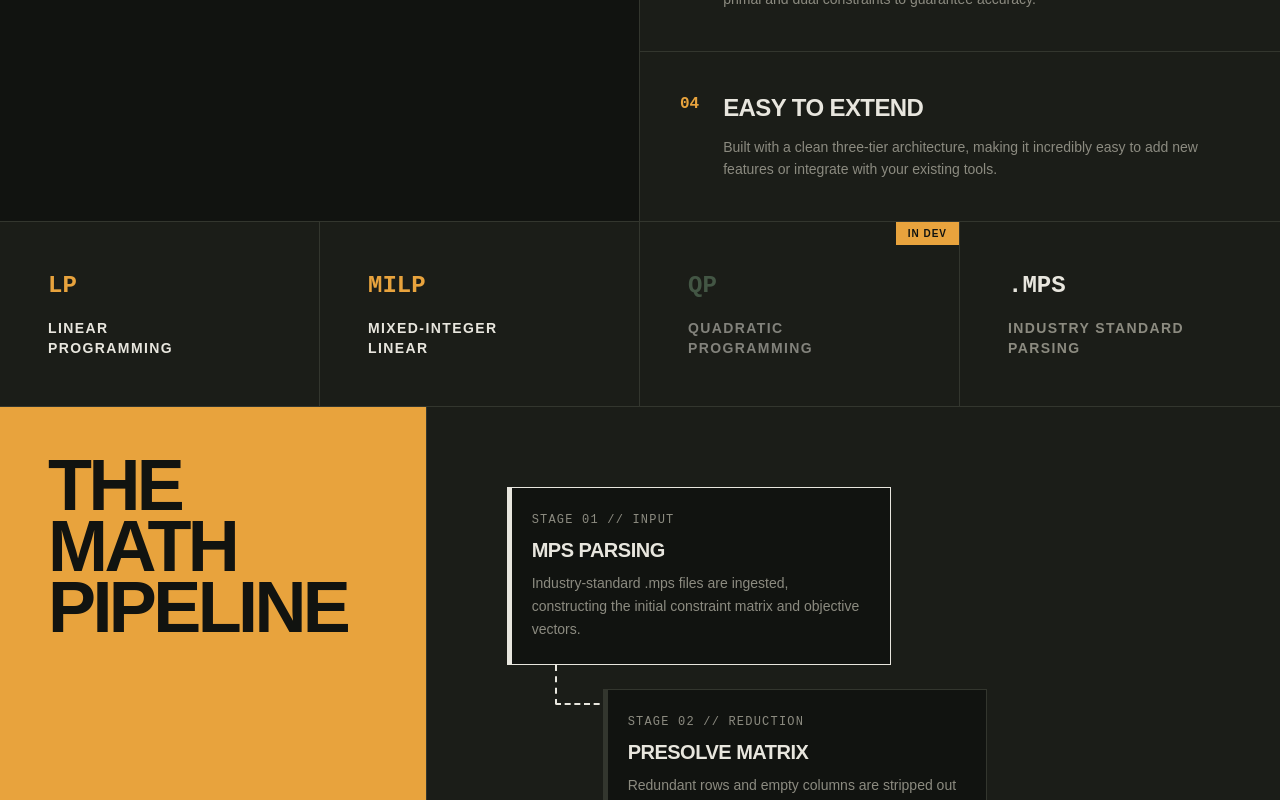
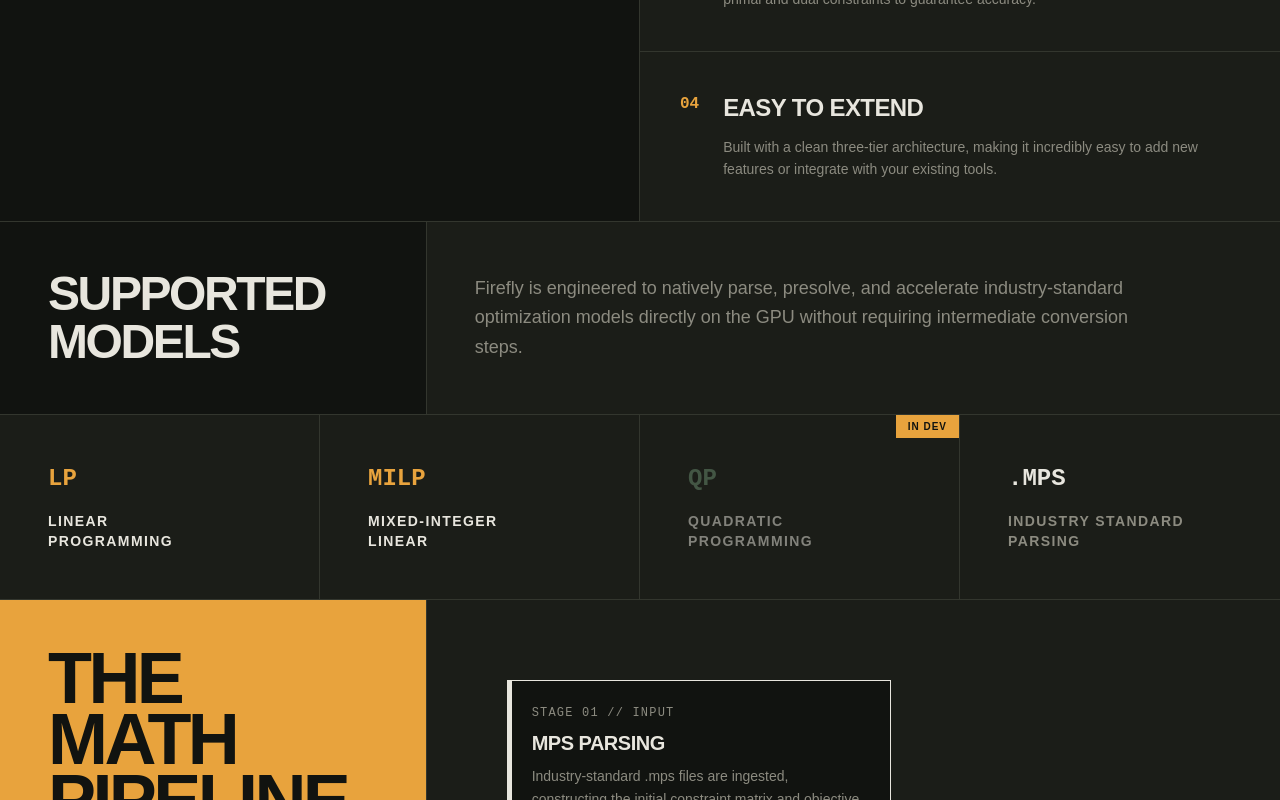
Before and after one commit to akshayvarma121/firefly_solver_landing_page, a React (Vite) app: page / in a window 1280 px wide. Shown: the part 1437-2237 px from the top of the page. Built offline with nearby package versions, Linux system fonts and the light colour scheme.

Commit message:
feat: Add dedicated title block and context to Capabilities section

```diff
--- a/src/App.tsx
+++ b/src/App.tsx
@@ -144,8 +144,18 @@
         </section>
 
         {/* CAPABILITIES */}
-        <section className="border-b border-border bg-background">
-          <div className="grid grid-cols-1 sm:grid-cols-2 lg:grid-cols-4">
+        <section className="border-b border-border bg-panel">
+          <div className="flex flex-col md:flex-row border-b border-border">
+            <div className="p-8 md:p-12 w-full md:w-1/3 border-r border-border flex items-center bg-background">
+              <h2 className="text-4xl md:text-5xl font-bold tracking-tighter uppercase">Supported<br/>Models</h2>
+            </div>
+            <div className="w-full md:w-2/3 p-8 md:p-12 flex items-center">
+              <p className="text-lg text-text-muted leading-relaxed font-light max-w-2xl">
+                Firefly is engineered to natively parse, presolve, and accelerate industry-standard optimization models directly on the GPU without requiring intermediate conversion steps.
+              </p>
+            </div>
+          </div>
+          <div className="grid grid-cols-1 sm:grid-cols-2 lg:grid-cols-4 bg-background">
             <div className="p-8 md:p-12 border-r border-b lg:border-b-0 border-border bg-panel hover:bg-background transition-colors group">
               <div className="font-mono text-signal text-2xl font-bold mb-4">LP</div>
               <div className="font-bold uppercase tracking-widest text-sm group-hover:text-signal transition-colors">Linear<br/>Programming</div>
```
